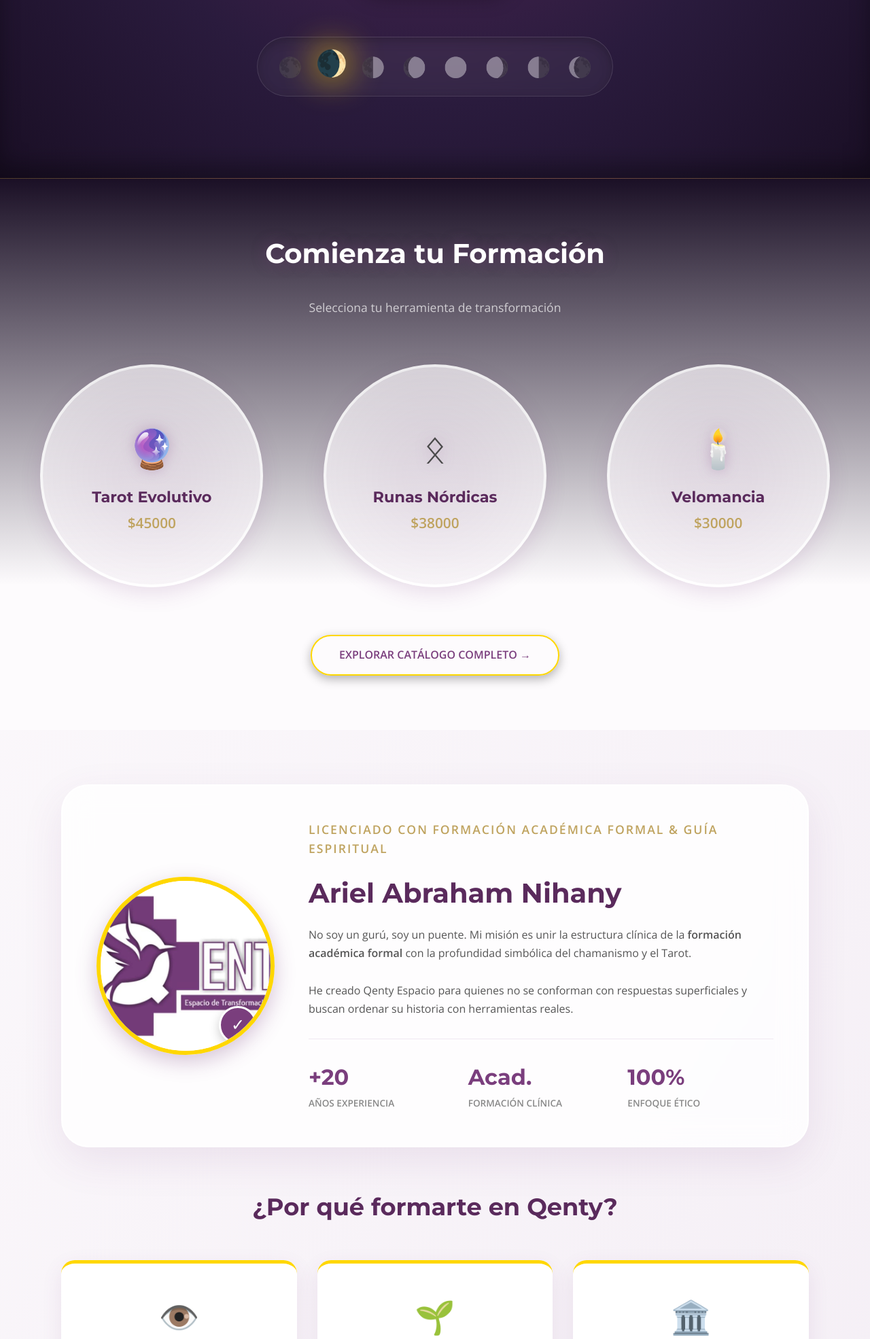
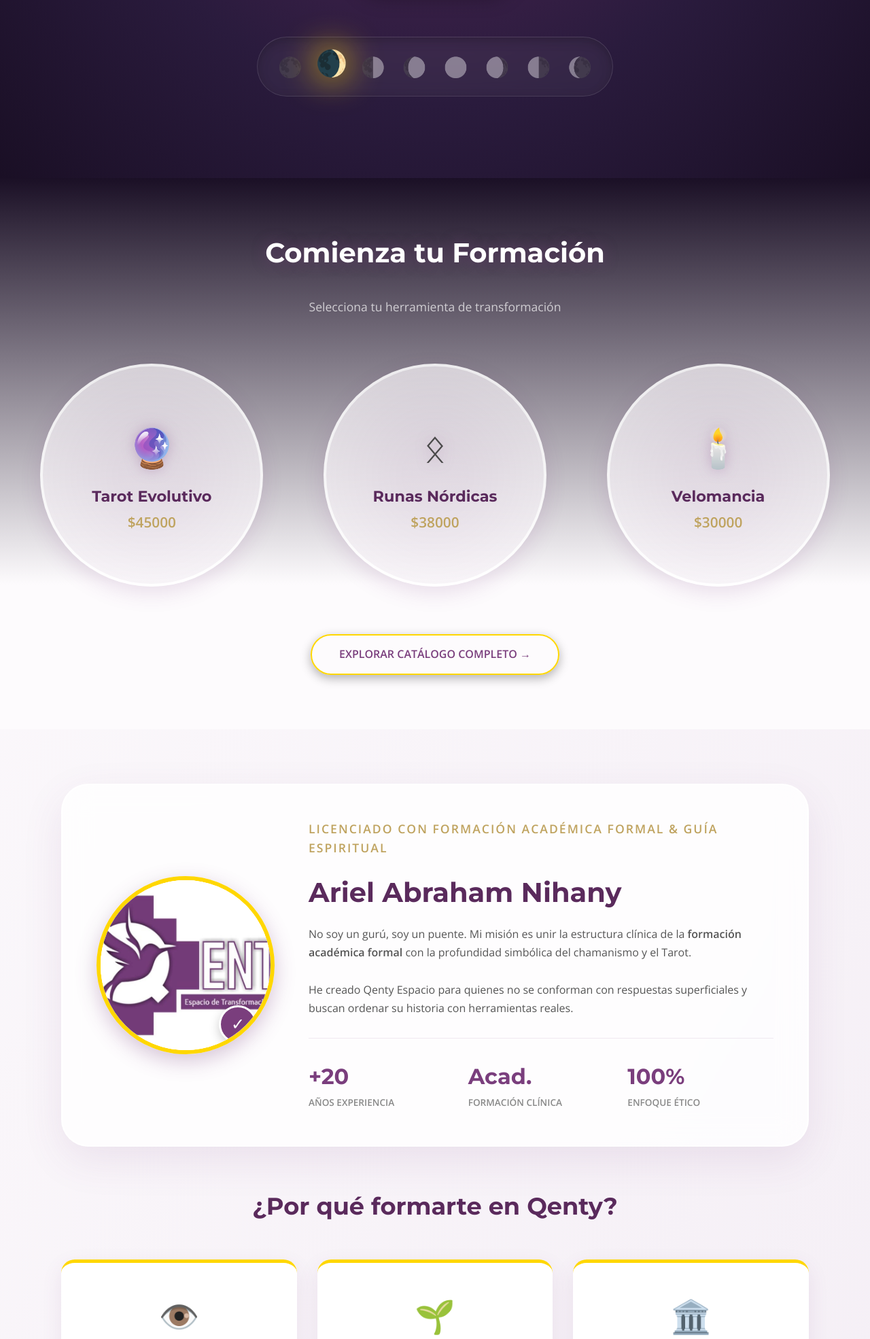
Before and after one commit to GuidoAP87/Qenty-Platform, a Flask app: page / in a window 1280 px wide. Shown: the part 579-2549 px from the top of the page at 68% size. Run offline with Flask 3, Linux system fonts and the light colour scheme; data comes from the database, SQL or seed files in the repository.

Commit message:
Diseño final listo para produccion

```diff
--- a/static/style.css
+++ b/static/style.css
@@ -150,6 +150,7 @@ a {
 /* =========================================
    3. HERO SECTION (PORTADA PODEROSA)
    ========================================= */
+/* 3. HERO SECTION (PORTADA PODEROSA) */
 .hero {
     text-align: center;
     padding: 180px 20px 120px;
@@ -157,8 +158,11 @@ a {
     z-index: 1;
     background: radial-gradient(ellipse at center top, #5a2a5c 0%, #2a1b3d 60%, #1a0f25 100%);
     color: white;
-    border-bottom: 1px solid rgba(255, 215, 0, 0.2);
-    box-shadow: inset 0 -20px 30px rgba(0,0,0,0.3);
+
+    /* --- AQUÍ HICIMOS EL CAMBIO --- */
+    border-bottom: none; /* Antes tenía un borde amarillo, ahora lo quitamos */
+    box-shadow: none;    /* También quitamos la sombra para que la unión sea invisible */
+    /* ----------------------------- */
 }
 
 .hero h1 {
```
